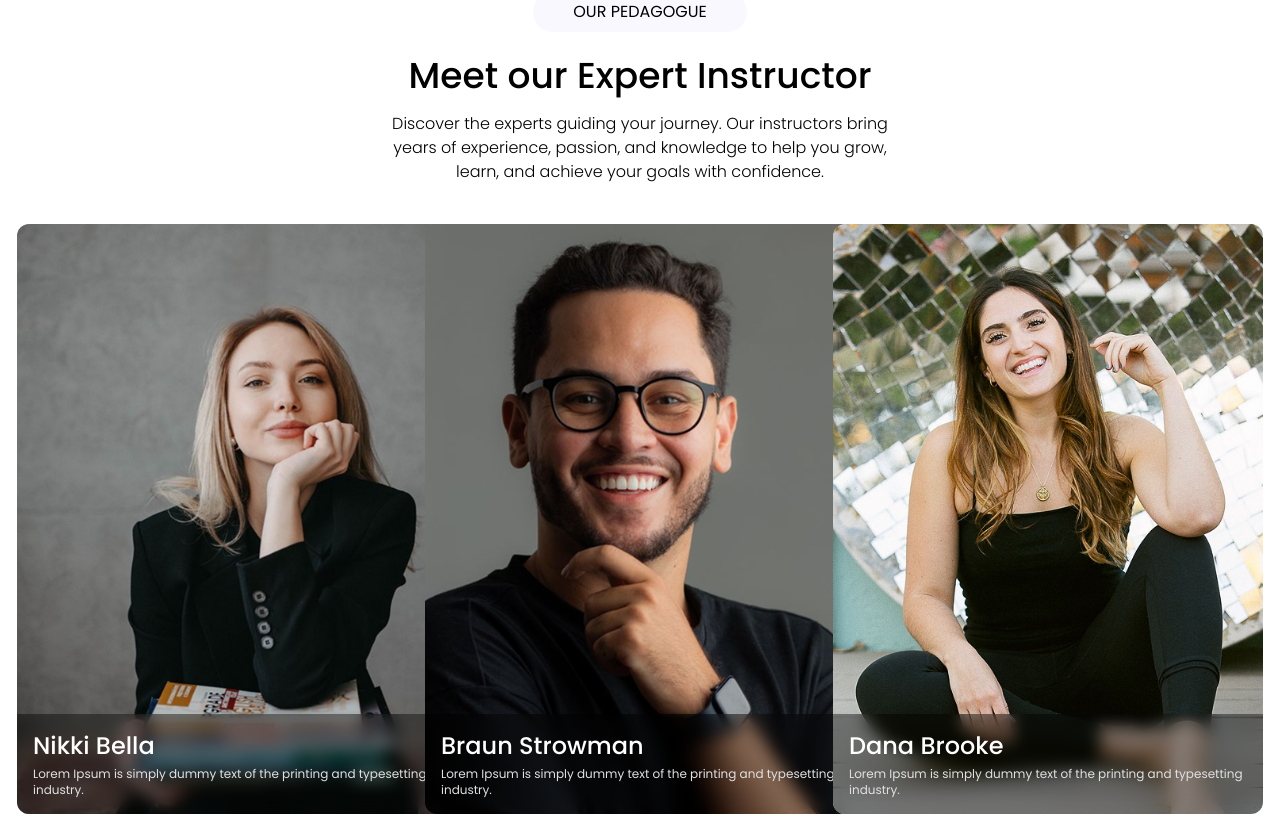
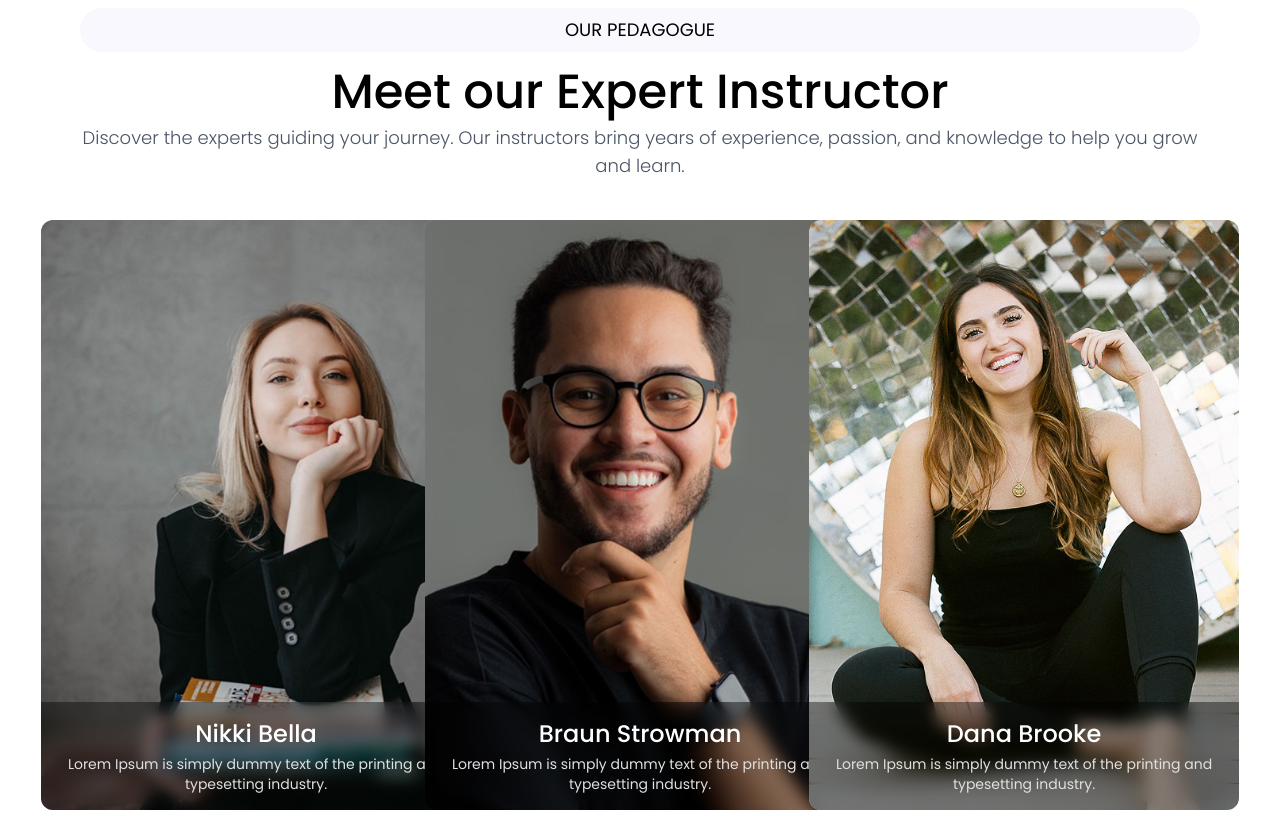
Before and after one commit to Neeschal1/Soham-web, a React (Vite) app: page / in a window 1280 px wide. Shown: the part 4120-4936 px from the top of the page. Built offline with nearby package versions, Linux system fonts and the light colour scheme.

Commit message:
responsivity check

```diff
--- a/src/components/landing/instructors.jsx
+++ b/src/components/landing/instructors.jsx
@@ -3,8 +3,6 @@ import Fonts from "../../utils/fontsconfig";
 import Nikki from "../../assets/images/nikki.png";
 import Braun from "../../assets/images/braun.png";
 import Dana from "../../assets/images/dana.png";
-import Tyore from "../../assets/images/tyore.png";
-import Windham from "../../assets/images/windham.png";
 
 const instructor_detail = [
   {
@@ -12,79 +10,223 @@ const instructor_detail = [
     img: Nikki,
     name: "Nikki Bella",
     about_instructor:
-      "Lorem Ipsum is simply dummy text of the printing and  typesetting industry. ",
+      "Lorem Ipsum is simply dummy text of the printing and typesetting industry.",
   },
   {
     id: 2,
     img: Braun,
     name: "Braun Strowman",
     about_instructor:
-      "Lorem Ipsum is simply dummy text of the printing and  typesetting industry. ",
+      "Lorem Ipsum is simply dummy text of the printing and typesetting industry.",
   },
   {
     id: 3,
     img: Dana,
     name: "Dana Brooke",
     about_instructor:
-      "Lorem Ipsum is simply dummy text of the printing and  typesetting industry. ",
-  }
+      "Lorem Ipsum is simply dummy text of the printing and typesetting industry.",
+  },
 ];
 
 const Instructors = () => {
   return (
-    <>
-      <div className="flex flex-1 flex-col justify-center items-center w-full p-10 mt-10">
-        {/* Instructor's content */}
-        <div className="flex flex-col gap-6 justify-center w-full items-center">
-          <div className="flex">
+    <div className="w-full mt-10">
+      {/* ----------- MOBILE VIEW (below 640px) ----------- */}
+      <div className="block sm:hidden px-4 py-8 text-center">
         <h3
-              className="bg-[#F9F8FF] py-2 px-10 rounded-full text-center"
+          className="bg-[#F9F8FF] py-2 px-6 rounded-full text-sm"
           style={Fonts.poppins.regular}
         >
           OUR PEDAGOGUE
         </h3>
-          </div>
-          <div className="flex w-5/12 flex-col gap-4">
-            <h1 style={Fonts.poppins.medium} className="text-4xl text-center">
+
+        <h1
+          style={Fonts.poppins.medium}
+          className="text-2xl mt-4 mb-2"
+        >
           Meet our Expert Instructor
         </h1>
-            <h3 className="text-center" style={Fonts.poppins.light}>
-              Discover the experts guiding your journey. Our instructors bring
-              years of experience, passion, and knowledge to help you grow,
-              learn, and achieve your goals with confidence.
+        <p
+          style={Fonts.poppins.light}
+          className="text-sm text-gray-600 mb-8"
+        >
+          Discover the experts guiding your journey. Our instructors bring years
+          of experience, passion, and knowledge to help you grow and learn.
+        </p>
+
+        <div className="flex flex-col items-center gap-6">
+          {instructor_detail.map((item) => (
+            <div
+              key={item.id}
+              style={{ backgroundImage: `url(${item.img})` }}
+              className="relative w-full h-[400px] rounded-xl bg-cover bg-center overflow-hidden hover:scale-105 transition-transform duration-500"
+            >
+              <div className="absolute bottom-0 w-full p-4 bg-black/40 backdrop-blur-sm">
+                <h1
+                  style={Fonts.poppins.medium}
+                  className="text-white text-lg"
+                >
+                  {item.name}
+                </h1>
+                <h3
+                  style={Fonts.poppins.regular}
+                  className="text-[#E0E0E0] text-xs mt-1"
+                >
+                  {item.about_instructor}
                 </h3>
               </div>
             </div>
+          ))}
+        </div>
+      </div>
 
-        {/* Instructors */}
-        <div className="grid grid-cols-3 gap-6 mt-10 justify-items-center">
-  {instructor_detail.map((index) => (
+      {/* ----------- TABLET VIEW (640px – 1023px) ----------- */}
+      <div className="hidden sm:block md:hidden px-8 py-10 text-center">
+        <h3
+          className="bg-[#F9F8FF] py-2 px-8 rounded-full text-base"
+          style={Fonts.poppins.regular}
+        >
+          OUR PEDAGOGUE
+        </h3>
+
+        <h1
+          style={Fonts.poppins.medium}
+          className="text-3xl mt-4 mb-2"
+        >
+          Meet our Expert Instructor
+        </h1>
+        <p
+          style={Fonts.poppins.light}
+          className="text-base text-gray-600 mb-8"
+        >
+          Discover the experts guiding your journey. Our instructors bring years
+          of experience, passion, and knowledge to help you grow and learn.
+        </p>
+
+        <div className="grid grid-cols-2 gap-6 justify-items-center">
+          {instructor_detail.map((item) => (
             <div
-      key={index.id}
-      style={{ backgroundImage: `url(${index.img})` }}
-      className="relative w-[430px] h-[590px] rounded-xl bg-cover bg-center overflow-hidden transition-transform duration-500 hover:scale-105 cursor-pointer"
+              key={item.id}
+              style={{ backgroundImage: `url(${item.img})` }}
+              className="relative w-[300px] h-[480px] rounded-xl bg-cover bg-center overflow-hidden hover:scale-105 transition-transform duration-500"
             >
-      {/* Overlay at the bottom */}
+              <div className="absolute bottom-0 w-full p-4 bg-black/40 backdrop-blur-sm">
+                <h1
+                  style={Fonts.poppins.medium}
+                  className="text-white text-xl"
+                >
+                  {item.name}
+                </h1>
+                <h3
+                  style={Fonts.poppins.regular}
+                  className="text-[#E0E0E0] text-sm mt-1"
+                >
+                  {item.about_instructor}
+                </h3>
+              </div>
+            </div>
+          ))}
+        </div>
+      </div>
+
+      {/* ----------- LAPTOP VIEW (1024px – 1279px) ----------- */}
+      <div className="hidden md:block lg:hidden px-12 py-12 text-center">
+        <h3
+          className="bg-[#F9F8FF] py-2 px-10 rounded-full text-base"
+          style={Fonts.poppins.regular}
+        >
+          OUR PEDAGOGUE
+        </h3>
+
+        <h1
+          style={Fonts.poppins.medium}
+          className="text-4xl mt-4 mb-2"
+        >
+          Meet our Expert Instructor
+        </h1>
+        <p
+          style={Fonts.poppins.light}
+          className="text-lg text-gray-600 mb-10"
+        >
+          Discover the experts guiding your journey. Our instructors bring years
+          of experience, passion, and knowledge to help you grow and learn.
+        </p>
+
+        <div className="grid grid-cols-3 gap-6 justify-items-center">
+          {instructor_detail.map((item) => (
+            <div
+              key={item.id}
+              style={{ backgroundImage: `url(${item.img})` }}
+              className="relative w-[360px] h-[550px] rounded-xl bg-cover bg-center overflow-hidden hover:scale-105 transition-transform duration-500"
+            >
               <div className="absolute bottom-0 w-full p-4 bg-black/40 backdrop-blur-sm">
                 <h1
                   style={Fonts.poppins.medium}
                   className="text-white text-2xl"
                 >
-          {index.name}
+                  {item.name}
                 </h1>
                 <h3
                   style={Fonts.poppins.regular}
-          className="text-[#E0E0E0] text-xs mt-1"
+                  className="text-[#E0E0E0] text-sm mt-1"
                 >
-          {index.about_instructor}
+                  {item.about_instructor}
                 </h3>
               </div>
             </div>
           ))}
         </div>
+      </div>
 
+      {/* ----------- DESKTOP VIEW (≥1280px) ----------- */}
+      <div className="hidden lg:block px-20 py-14 text-center">
+        <h3
+          className="bg-[#F9F8FF] py-2 px-12 rounded-full text-lg"
+          style={Fonts.poppins.regular}
+        >
+          OUR PEDAGOGUE
+        </h3>
+
+        <h1
+          style={Fonts.poppins.medium}
+          className="text-5xl mt-4 mb-2"
+        >
+          Meet our Expert Instructor
+        </h1>
+        <p
+          style={Fonts.poppins.light}
+          className="text-lg text-gray-600 mb-10"
+        >
+          Discover the experts guiding your journey. Our instructors bring years
+          of experience, passion, and knowledge to help you grow and learn.
+        </p>
+
+        <div className="grid grid-cols-3 gap-8 justify-items-center">
+          {instructor_detail.map((item) => (
+            <div
+              key={item.id}
+              style={{ backgroundImage: `url(${item.img})` }}
+              className="relative w-[430px] h-[590px] rounded-xl bg-cover bg-center overflow-hidden hover:scale-105 transition-transform duration-500"
+            >
+              <div className="absolute bottom-0 w-full p-4 bg-black/40 backdrop-blur-sm">
+                <h1
+                  style={Fonts.poppins.medium}
+                  className="text-white text-2xl"
+                >
+                  {item.name}
+                </h1>
+                <h3
+                  style={Fonts.poppins.regular}
+                  className="text-[#E0E0E0] text-sm mt-1"
+                >
+                  {item.about_instructor}
+                </h3>
               </div>
-    </>
+            </div>
+          ))}
+        </div>
+      </div>
+    </div>
   );
 };
 
```
Lines whose indentation alone changed are shown as unchanged.
